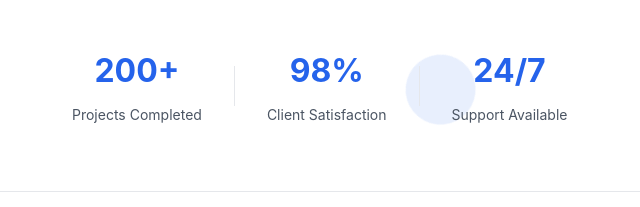
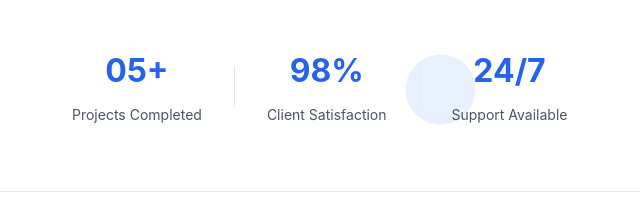
Before and after one commit to ciscoAnass/yj9Tx1u6adot8KA9xqhMVWKvt3wiNywdDx0zj7E7ExgUKG6jRin7otz85ftTdbO1Jq7, a plain HTML site: page contact.html in a window 1280 px wide. Shown: the part 590-797 px from the top of the page, 0-640 px from the left. Drawn offline with Linux system fonts and the light colour scheme.

Commit message:
Update contact.html

```diff
--- a/contact.html
+++ b/contact.html
@@ -135,7 +135,7 @@
                 <p>Transform your digital vision into reality with our personalized IT solutions. Whether you're an individual or a small business, we're here to boost your technical capabilities with care and expertise.</p>
                 <div class="contact-stats">
                     <div class="stat-item">
-                        <span class="stat-number">200+</span>
+                        <span class="stat-number">05+</span>
                         <span class="stat-label">Projects Completed</span>
                     </div>
                     <div class="stat-divider"></div>
```
